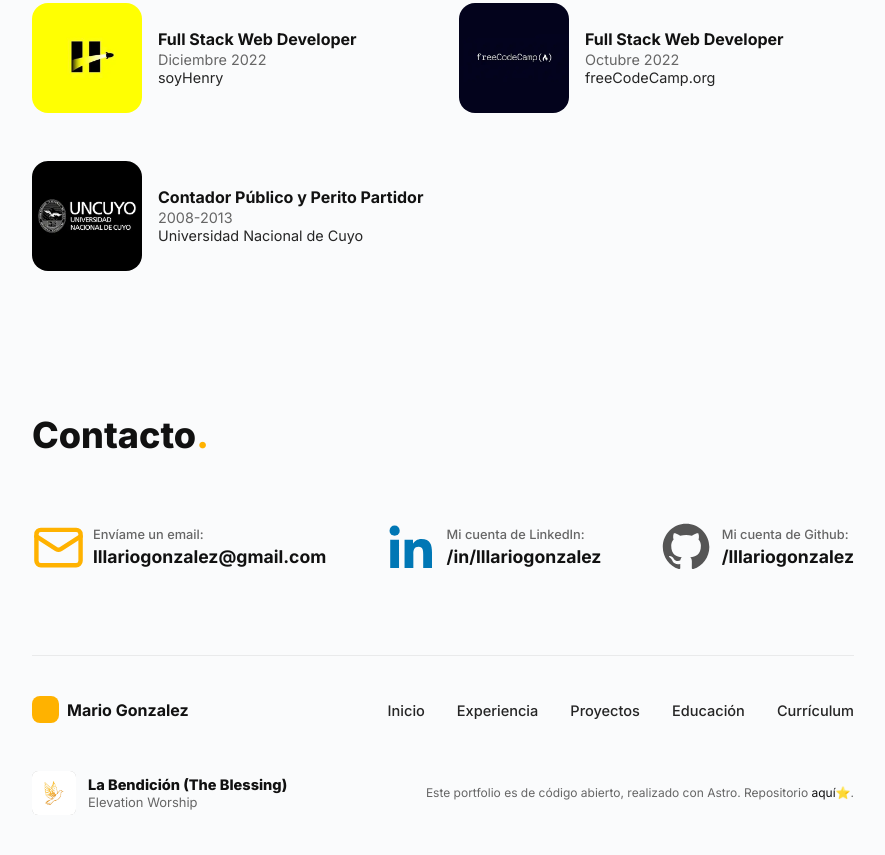
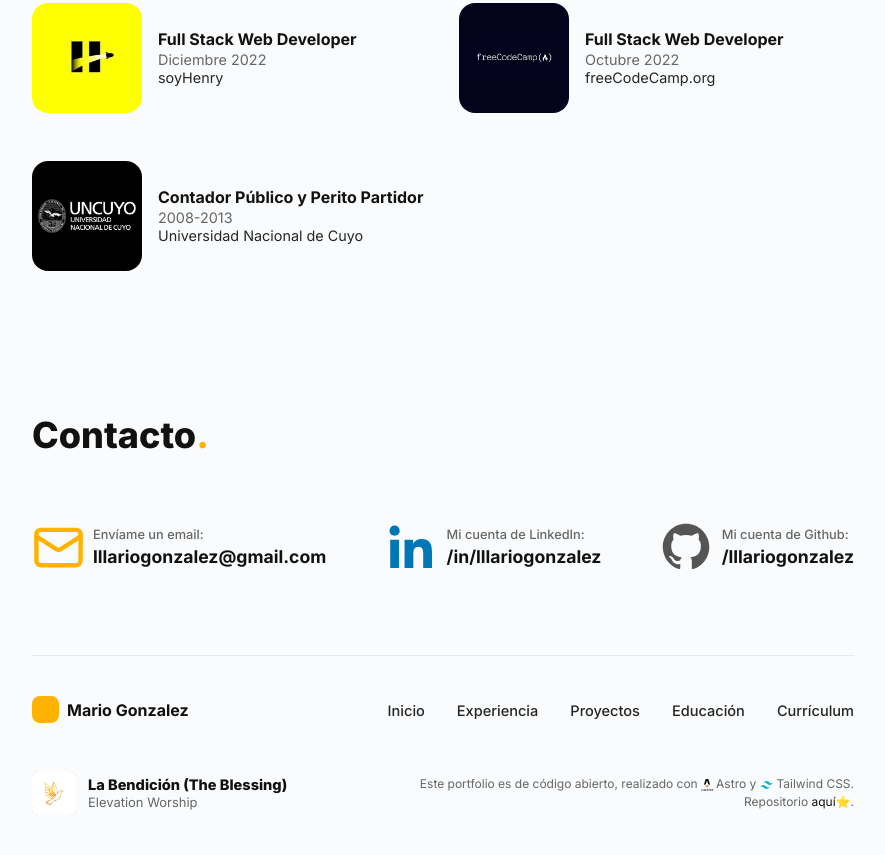
Before and after one commit to lllariogonzalez/lllariogonzalez-Portfolio, an Astro site: page / in a window 1280 px wide. Shown: the part 2887-3742 px from the top of the page, without its empty margins (197-1082 px from the left). Built offline with nearby package versions, Linux system fonts and the light colour scheme; Astro itself is replaced by a stand-in of ours.

Commit message:
Astro portfolio

```diff
--- a/src/components/Carousel.jsx
+++ b/src/components/Carousel.jsx
@@ -38,7 +38,7 @@ export const Carousel = ({ images, path = "" }) => {
 
     return (
         <div
-            className="relative flex justify-center items-center w-full bg-primary overflow-hidden"
+            className="relative flex justify-center items-center w-full h-56 sm:h-full bg-primary overflow-hidden"
             ref={containerRef}
         >
             <ul
--- a/src/components/footer.astro
+++ b/src/components/footer.astro
@@ -81,7 +81,17 @@ const link = "https://youtu.be/pVb8rGuIkag";
     </div>
     <small
       class="text-light-gray-primary dark:text-dark-gray-primary text-[0.75rem] w-full max-w-md sm:text-end"
-      >Este portfolio es de código abierto, realizado con Astro. Repositorio <a
+      >Este portfolio es de código abierto, realizado con <img
+        class="inline h-3 w-auto"
+        src={`/icons/astro.svg`}
+        alt={`Astro icons`}
+        loading="lazy"
+      /> Astro y <img
+        class="inline h-2 w-auto"
+        src={`/icons/tailwind.svg`}
+        alt={`Tailwind icons`}
+        loading="lazy"
+      /> Tailwind CSS. Repositorio <a
         class="text-light-texto-primary dark:text-dark-texto-primary hover:underline"
         href="https://github.com/lllariogonzalez/lllariogonzalez-Portfolio"
         target="_blank">aquí⭐</a
```
Also changed, not shown: public/icons/tailwind.svg (added).
